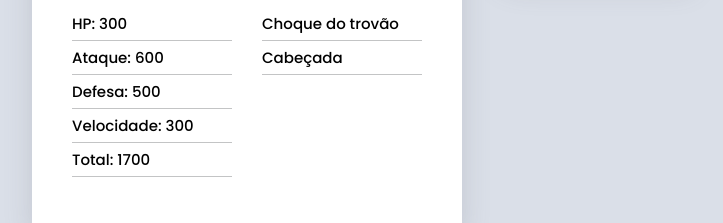
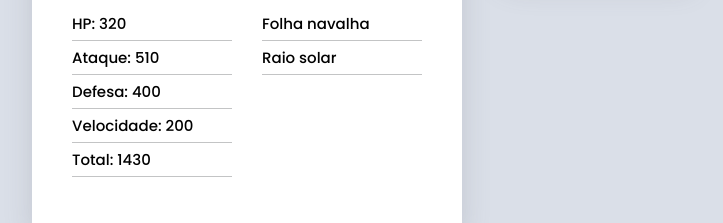
Before and after one commit to RennanPereira/Pokedex-project, a plain HTML site: page index.html in a window 1280 px wide. Both pictures are taken after a click on the item "Bulbasaur". Shown: the part 529-752 px from the top of the page, without its empty margins (278-1001 px from the left). Drawn offline with Linux system fonts and the light colour scheme.

Commit message:
Update index.html

```diff
--- a/index.html
+++ b/index.html
@@ -74,11 +74,11 @@
                             <h3>status</h3>
 
                             <ul>
-                                <li>HP: 300</li>
-                                <li>Ataque: 600</li>
-                                <li>Defesa: 500</li>
-                                <li>Velocidade: 300</li>
-                                <li>Total: 1700</li>
+                                <li>HP: 320</li>
+                                <li>Ataque: 510</li>
+                                <li>Defesa: 400</li>
+                                <li>Velocidade: 200</li>
+                                <li>Total: 1430</li>
 
                             </ul>
                         </div>
@@ -86,8 +86,8 @@
                         <div class="skills">
                             <h3>Habilidades</h3>
                             <ul>
-                                <li>Choque do trovão</li>
-                                <li>Cabeçada</li>
+                                <li>Folha navalha</li>
+                                <li>Raio solar</li>
                             </ul>
                         </div>
                     </div>
@@ -110,11 +110,11 @@
                             <h3>status</h3>
 
                             <ul>
-                                <li>HP: 300</li>
-                                <li>Ataque: 600</li>
-                                <li>Defesa: 500</li>
-                                <li>Velocidade: 300</li>
-                                <li>Total: 1700</li>
+                                <li>HP: 200</li>
+                                <li>Ataque: 300</li>
+                                <li>Defesa: 400</li>
+                                <li>Velocidade: 320</li>
+                                <li>Total: 1220</li>
 
                             </ul>
                         </div>
@@ -122,7 +122,7 @@
                         <div class="skills">
                             <h3>Habilidades</h3>
                             <ul>
-                                <li>Choque do trovão</li>
+                                <li>Lança-chamas</li>
                                 <li>Cabeçada</li>
                             </ul>
                         </div>
@@ -158,8 +158,8 @@
                         <div class="skills">
                             <h3>Habilidades</h3>
                             <ul>
-                                <li>Choque do trovão</li>
-                                <li>Cabeçada</li>
+                                <li>Jato d'agua</li>
+                                <li>Hidro bomba</li>
                             </ul>
                         </div>
                     </div>
@@ -182,11 +182,11 @@
                             <h3>status</h3>
 
                             <ul>
-                                <li>HP: 300</li>
-                                <li>Ataque: 600</li>
-                                <li>Defesa: 500</li>
-                                <li>Velocidade: 300</li>
-                                <li>Total: 1700</li>
+                                <li>HP: 100</li>
+                                <li>Ataque: 200</li>
+                                <li>Defesa: 300</li>
+                                <li>Velocidade: 400</li>
+                                <li>Total: 1000</li>
 
                             </ul>
                         </div>
@@ -194,8 +194,8 @@
                         <div class="skills">
                             <h3>Habilidades</h3>
                             <ul>
-                                <li>Choque do trovão</li>
-                                <li>Cabeçada</li>
+                                <li>Bola sombria</li>
+                                <li>Lambida</li>
                             </ul>
                         </div>
                     </div>
@@ -218,11 +218,11 @@
                             <h3>status</h3>
 
                             <ul>
-                                <li>HP: 300</li>
+                                <li>HP: 500</li>
                                 <li>Ataque: 600</li>
-                                <li>Defesa: 500</li>
-                                <li>Velocidade: 300</li>
-                                <li>Total: 1700</li>
+                                <li>Defesa: 400</li>
+                                <li>Velocidade: 400</li>
+                                <li>Total: 1900</li>
 
                             </ul>
                         </div>
@@ -230,8 +230,8 @@
                         <div class="skills">
                             <h3>Habilidades</h3>
                             <ul>
-                                <li>Choque do trovão</li>
-                                <li>Cabeçada</li>
+                                <li>Dança do dragão</li>
+                                <li>Velocidade extrema</li>
                             </ul>
                         </div>
                     </div>
```
